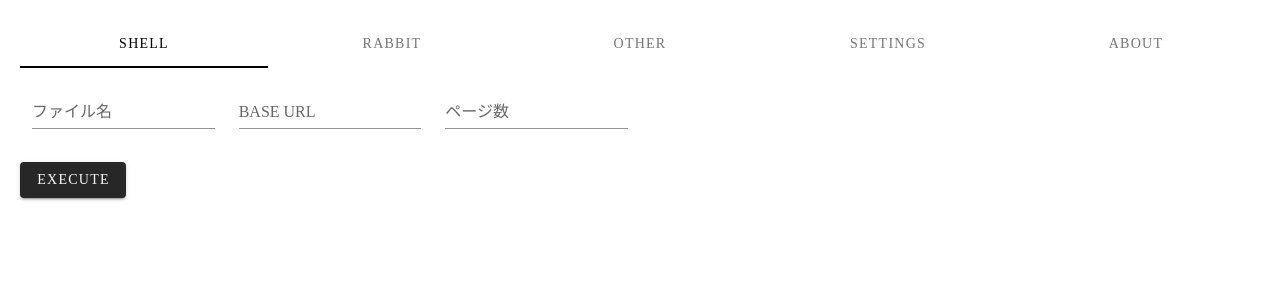
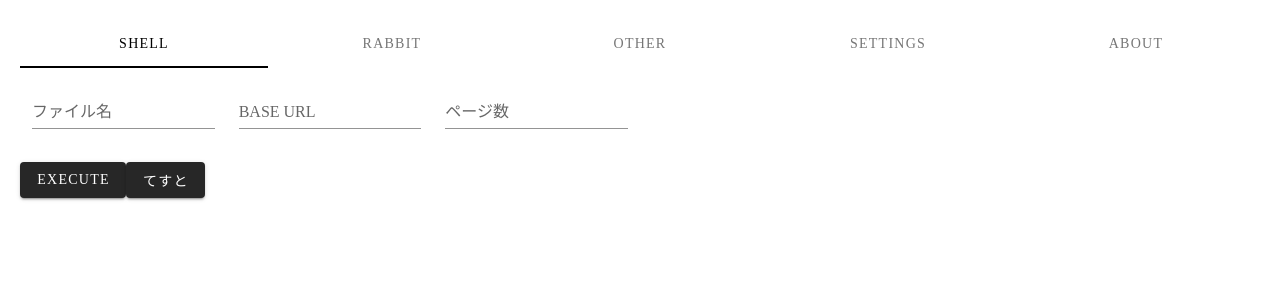
Before and after one commit to ahegaowpeace/RailsAPI, a Vue app in the folder front/: page /shell in a window 1280 px wide. Shown: the top 300 px of the page. Built offline with nearby package versions, Linux system fonts and the light colour scheme.

Commit message:
SystemMessageStore createMessageアクション追加＆テストボタン作成

```diff
--- a/front/src/components/Shell.vue
+++ b/front/src/components/Shell.vue
@@ -41,6 +41,13 @@
     >
       EXECUTE
     </v-btn>
+    <v-btn
+      color="primary"
+      dark
+      @click="testDispatch"
+    >
+      てすと
+    </v-btn>
   </v-form>
 </template>
 
@@ -71,6 +78,13 @@
           .catch((error) => {
             console.log(error)
           })
+      },
+      testDispatch: function () {
+        const payload = {
+          status: 200,
+          message: 'Success'
+        }
+        this.$store.dispatch('SystemMessageStore/createMessage', payload)
       }
     }
   }
--- a/front/src/components/Toaster.vue
+++ b/front/src/components/Toaster.vue
@@ -2,6 +2,7 @@
   <v-snackbar
     v-model="display"
     top
+    color="success"
   >
     {{ text }}
       <v-btn
--- a/front/src/modules/system_message_store.js
+++ b/front/src/modules/system_message_store.js
@@ -11,6 +11,11 @@ const SystemMessageStore = {
     }
   },
   mutations: {
+    create (state, data) {
+      state.text = data.text
+      state.color = data.color
+      state.display = true
+    },
     destroy (state) {
       state.text = ''
       state.color = ''
@@ -18,10 +23,27 @@ const SystemMessageStore = {
     }
   },
   actions: {
+    createMessage (context, { status, message }) {
+      context.commit('create', responseConverter(status, message))
+    },
     destroyMessage (context) {
       context.commit('destroy')
     }
   }
 }
 
+const responseConverter = (status, message) => {
+  if (status == 200) {
+    return {
+      color: 'success',
+      text: message
+    }
+  } else {
+    return {
+      color: 'danger',
+      text: `エラーが発生しました(${message})`
+    }
+  }
+}
+
 export default SystemMessageStore;
```
